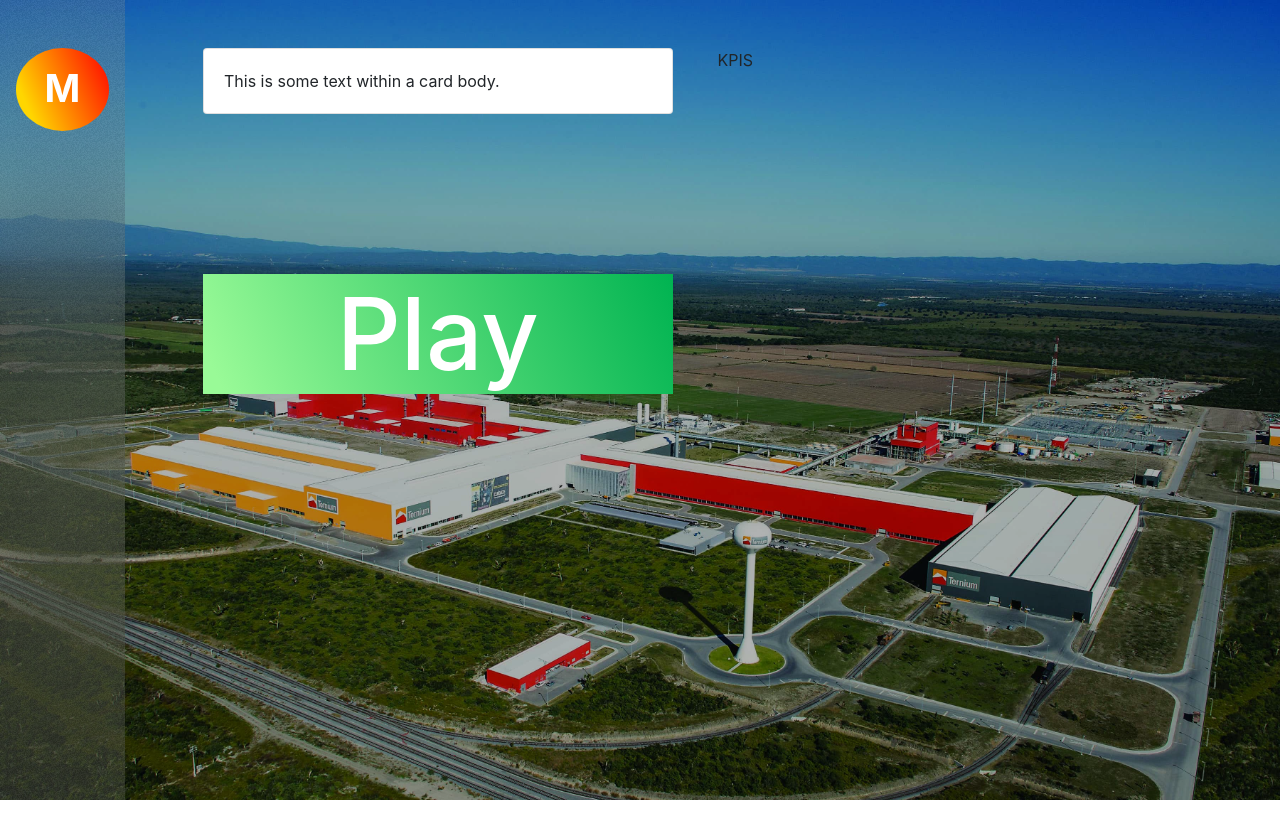
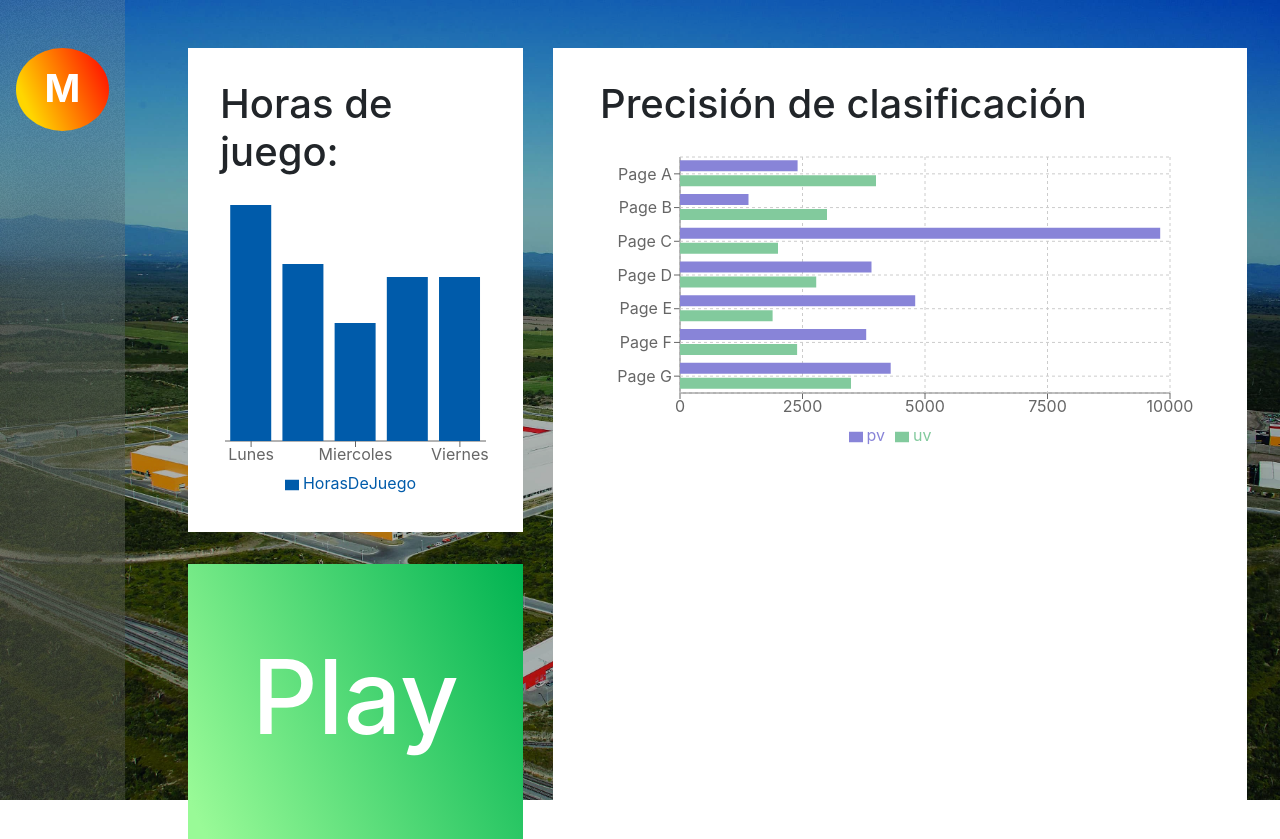
Before and after one commit to SeaWar741/OmegaSquad, a React (Create React App) app in the folder Ternium/ClientApp/: page /home in a window 1280 px wide. Before the commit the page ends 800 px from the top, so only its background shows below. Built offline with nearby package versions, Linux system fonts and the light colour scheme.

Commit message:
added fixes to homepage, to fix right side add gradients and fix responsiveness

```diff
--- a/Ternium/ClientApp/package.json
+++ b/Ternium/ClientApp/package.json
@@ -19,6 +19,7 @@
     "react-router-dom": "^5.1.2",
     "react-scripts": "^3.4.4",
     "reactstrap": "^8.4.1",
+    "recharts": "^2.0.9",
     "rimraf": "^2.6.2"
   },
   "devDependencies": {
--- a/Ternium/ClientApp/src/components/Home/index.js
+++ b/Ternium/ClientApp/src/components/Home/index.js
@@ -6,6 +6,9 @@ import 'bootstrap/dist/css/bootstrap.min.css';
 
 import Panel from "../Panel";
 import Left from "./left";
+import { InlineIcon } from '@iconify/react';
+import sortRight from '@iconify/icons-icons8/sort-right';
+import { Bar, BarChart,XAxis,YAxis,CartesianGrid,Tooltip,ResponsiveContainer,Legend  } from 'recharts';
 
 
 const useStyles = makeStyles((theme) =>({
@@ -14,9 +17,52 @@ const useStyles = makeStyles((theme) =>({
         backgroundSize: "cover",
         backgroundRepeat: "noRepeat",
         height: "100vh",
-        color:"white"
+    },
+    kpisDiv:{
+        backgroundColor:"white",
+        padding:"2rem"
     }
+
 }))
+
+const data = [
+    {
+      "name": "Page A",
+      "uv": 4000,
+      "pv": 2400
+    },
+    {
+      "name": "Page B",
+      "uv": 3000,
+      "pv": 1398
+    },
+    {
+      "name": "Page C",
+      "uv": 2000,
+      "pv": 9800
+    },
+    {
+      "name": "Page D",
+      "uv": 2780,
+      "pv": 3908
+    },
+    {
+      "name": "Page E",
+      "uv": 1890,
+      "pv": 4800
+    },
+    {
+      "name": "Page F",
+      "uv": 2390,
+      "pv": 3800
+    },
+    {
+      "name": "Page G",
+      "uv": 3490,
+      "pv": 4300
+    }
+]
+
 
 const Home = ({classes}) =>{
     classes = useStyles();
@@ -25,16 +71,38 @@ const Home = ({classes}) =>{
     return (
         <div>
             <Panel>
-                <Container>
                 <Row>
                     <Col>
                         <Left/>
                     </Col>
-                        <Col>
-                            KPIS
+                    <Col className={classes.kpisDiv}>
+                        <Container>
+                            <div>
+                                <h1 style={{paddingBottom:"1rem"}}>
+                                    <InlineIcon icon={sortRight}/>
+                                    Precisión de clasificación
+                                </h1>
+                                <div style={{ width: '100%', height: 600}}>
+                                        <BarChart
+                                            width={600}
+                                            height={300}
+                                            data={data}
+                                            layout="vertical"
+                                            margin={{top: 5, right: 30, left: 20, bottom: 5}}
+                                            >
+                                            <XAxis type="number"/>
+                                            <YAxis type="category" dataKey="name" />
+                                            <CartesianGrid strokeDasharray="3 3"/>
+                                            <Tooltip/>
+                                            <Legend />
+                                            <Bar dataKey="pv" fill="#8884d8" />
+                                            <Bar dataKey="uv" fill="#82ca9d" />
+                                        </BarChart>
+                                </div>
+                            </div>
+                        </Container>
                     </Col>
                 </Row>
-                </Container>
             </Panel>
         </div>
     );
--- a/Ternium/ClientApp/src/components/Home/left.js
+++ b/Ternium/ClientApp/src/components/Home/left.js
@@ -8,7 +8,7 @@ import Panel from "../Panel";
 
 import { InlineIcon } from '@iconify/react';
 import sortRight from '@iconify/icons-icons8/sort-right';
-
+import { Bar, BarChart,XAxis,YAxis,CartesianGrid,Tooltip, Legend,ResponsiveContainer } from 'recharts';
 
 
 const useStyles = makeStyles((theme) =>({
@@ -22,10 +22,39 @@ const useStyles = makeStyles((theme) =>({
     playCard:{
         background: "linear-gradient(66deg, rgba(153,250,151,1) 4%, rgba(0,179,81,1) 100%)",
         color:"white",
-        padding:"2srem",
-        textAlign:"center"
+        padding:"2rem",
+        textAlign:"center",
+    },
+    chartDiv:{
+        backgroundColor:"white",
+        padding:"2rem",
+        pointer:"pointer"
     }
 }))
+
+const data = [
+    {
+      "name": "Lunes",
+      "HorasDeJuego": 4000,
+    },
+    {
+      "name": "Martes",
+      "HorasDeJuego": 3000,
+    },
+    {
+      "name": "Miercoles",
+      "HorasDeJuego": 2000,
+    },
+    {
+      "name": "Jueves",
+      "HorasDeJuego": 2780,
+    },
+    {
+        "name": "Viernes",
+        "HorasDeJuego": 2780,
+    }
+]
+
 
 const Left = ({classes}) =>{
     classes = useStyles();
@@ -36,15 +65,29 @@ const Left = ({classes}) =>{
             <Container>
                 <Row>
                     <Col>
-                        <Card>
-                            <Card.Body>This is some text within a card body.</Card.Body>
-                        </Card>
+                        <div className={classes.chartDiv}>
+                            <h1 style={{paddingBottom:"1rem"}}>
+                                <InlineIcon icon={sortRight}/>
+                                Horas de juego:
+                            </h1>
+                            <div style={{ width: '100%', height: 300 }}>
+                                <ResponsiveContainer>
+                                    <BarChart data={data}>
+                                        <XAxis dataKey="name" />
+                                        <Tooltip />
+                                        <Legend />
+                                        <Bar dataKey="HorasDeJuego" fill="#005BAA" />
+                                    </BarChart>
+                                </ResponsiveContainer>
+                            </div>
+
+                        </div>
                     </Col>
                 </Row>
-                <Row style={{paddingTop:"10rem"}}>
+                <Row style={{paddingTop:"2rem",pointer:"drag"}}>
                     <Col>
                         <div className={classes.playCard}>
-                            <h1 style={{fontSize:"100px"}}>
+                            <h1 style={{fontSize:"8vw",paddingTop:"5vh",paddingBottom:"5vh"}}>
                                 <InlineIcon icon={sortRight}/>
                                 Play
                             </h1>
--- a/Ternium/ClientApp/src/components/Panel/panel.css
+++ b/Ternium/ClientApp/src/components/Panel/panel.css
@@ -23,15 +23,3 @@
   circle {
     fill: #3DB8A4;
   }
-
-  text {
-    fill: #fff;
-    font-size: 4rem;
-    font-family: sans-serif;
-  }
-  .makeStyles-drawer-2{
-      background-color: transparent !important;
-  }
-  .makeStyles-drawer-3{
-    background-color: transparent !important;
-  }
```
Also changed, not shown: Ternium/ClientApp/src/components/Panel/index.js (+2 -2 lines), 1 other file (tests, documents, lock files or other folders). Lines whose indentation alone changed are shown as unchanged.
